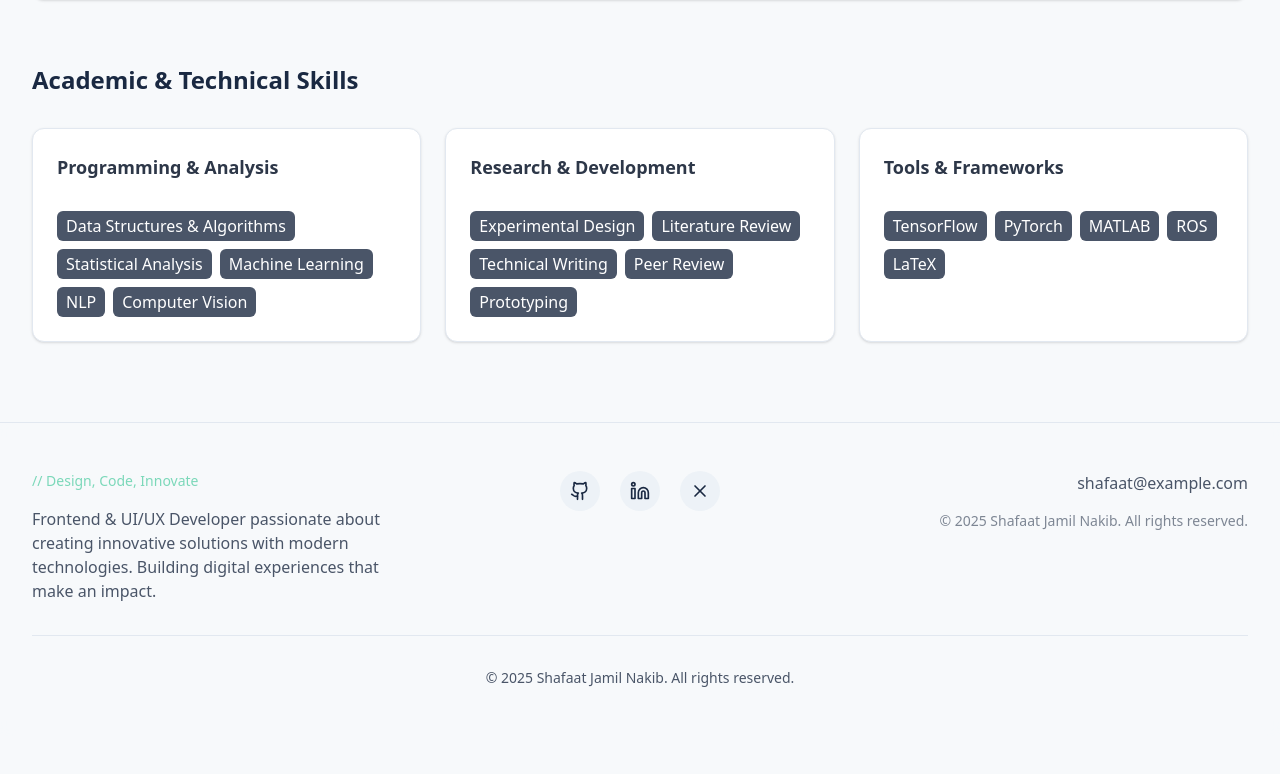
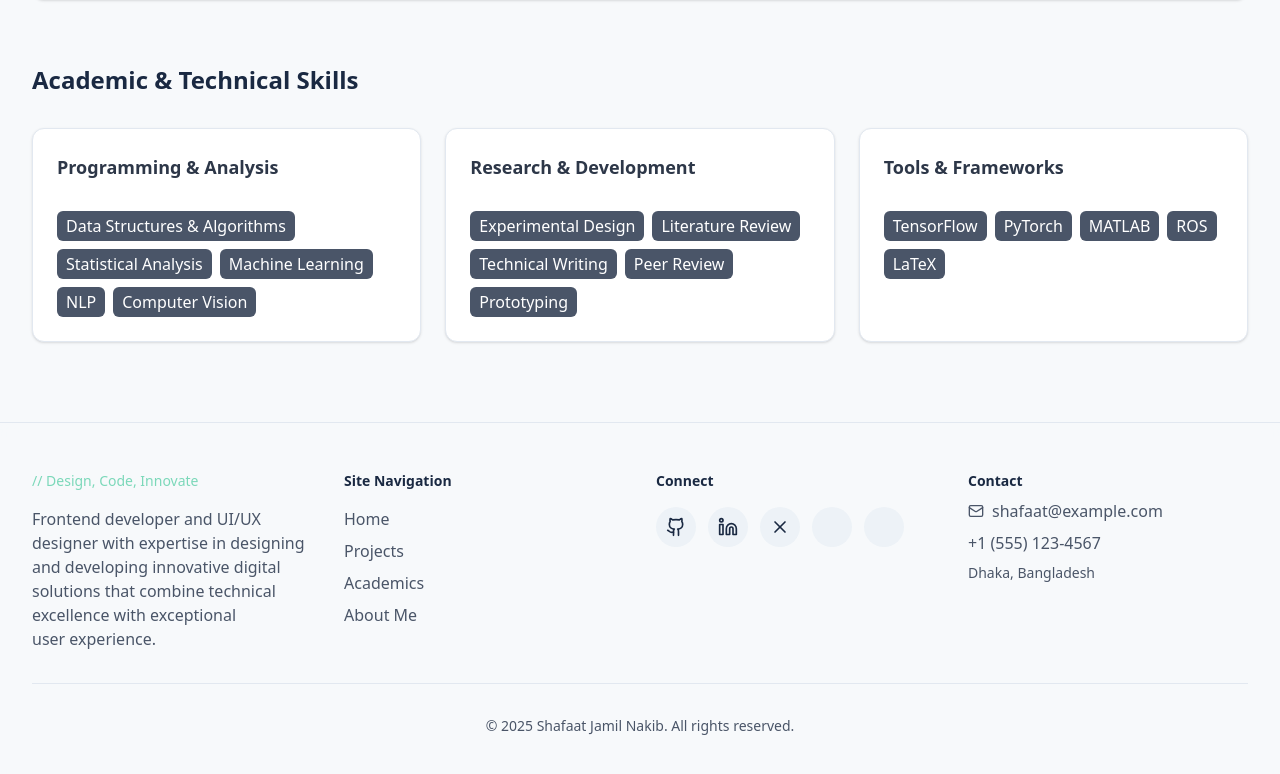
Before and after one commit to sjnakib/portfolio-v3, a Next.js app: page /academic in a window 1280 px wide. Shown: the part 1344-2118 px from the top of the page. Before the commit the page ends 2080 px from the top, so only its background shows below. Built offline with nearby package versions, Linux system fonts and the light colour scheme.

Commit message:
Feature: refactor footer to include dynamic content from site settings and enhance layout with navigation links; removed the about and contact sections from homepage

```diff
--- a/app/page.tsx
+++ b/app/page.tsx
@@ -1,6 +1,4 @@
 import { HeroSection } from "@/components/hero-section"
-import { AboutSection } from "@/components/about-section"
-import { ContactSection } from "@/components/contact-section"
 import { TabbedSection } from "@/components/tabbed-section"
 
 export default function Home() {
@@ -9,8 +7,6 @@ export default function Home() {
       <HeroSection />
       <div>
         <TabbedSection />
-        <AboutSection />
-        <ContactSection />
       </div>
     </main>
   )
--- a/components/footer.tsx
+++ b/components/footer.tsx
@@ -1,71 +1,90 @@
 import Link from "next/link"
 import { Github, Linkedin, Mail, X } from "lucide-react"
+import siteSettings from "@/data/siteSettings.json"
 
 export function Footer() {
   // Get current year for copyright
   const currentYear = new Date().getFullYear()
+  const { owner, social, navigation } = siteSettings
 
   return (
     <footer className="border-t bg-background/90 backdrop-blur-sm">
       <div className="container mx-auto px-4 sm:px-6 lg:px-8 py-12">
-        <div className="grid md:grid-cols-3 gap-8 items-start">
-          {/* Left section */}
+        <div className="grid md:grid-cols-4 gap-8 items-start">
+          {/* Left section - Brand */}
           <div className="space-y-4">
-            <p className="text-sm font-mono text-primary/80">// Design, Code, Innovate</p>
+            <p className="text-sm font-mono text-primary/80">{owner.motto}</p>
             <p className="text-muted-foreground text-pretty">
-              Frontend & UI/UX Developer passionate about creating innovative solutions with modern technologies.
-              Building digital experiences that make an impact.
+              {owner.bio}
             </p>
           </div>
 
-          {/* Center section - Social Links */}
-          <div className="flex justify-center space-x-5">
+          {/* Site Navigation Links */}
+          <div className="space-y-4">
+            <h3 className="text-sm font-semibold">Site Navigation</h3>
+            <nav>
+              <ul className="space-y-2">
+                {navigation.headerLinks.map((link) => (
+                  <li key={link.path}>
                     <Link
-              href="https://github.com/username"
+                      href={link.path}
+                      className="text-muted-foreground hover:text-primary transition-colors duration-300"
+                    >
+                      {link.name}
+                    </Link>
+                  </li>
+                ))}
+              </ul>
+            </nav>
+          </div>
+
+          {/* Social Links */}
+          <div className="space-y-4">
+            <h3 className="text-sm font-semibold">Connect</h3>
+            <div className="flex flex-wrap gap-3">
+              {social.slice(0, 5).map((item) => (
+                <Link
+                  key={item.platform}
+                  href={item.url}
                   className="w-10 h-10 bg-muted hover:bg-primary hover:text-primary-foreground rounded-full flex items-center justify-center transition-all duration-300 hover:scale-110"
-              aria-label="GitHub"
+                  aria-label={item.platform}
                   target="_blank"
                   rel="noopener noreferrer"
                 >
-              <Github className="h-5 w-5" />
+                  {item.icon === "Github" && <Github className="h-5 w-5" />}
+                  {item.icon === "Linkedin" && <Linkedin className="h-5 w-5" />}
+                  {item.icon === "X" && <X className="h-5 w-5" />}
                 </Link>
-            <Link
-              href="https://linkedin.com/in/username"
-              className="w-10 h-10 bg-muted hover:bg-primary hover:text-primary-foreground rounded-full flex items-center justify-center transition-all duration-300 hover:scale-110"
-              aria-label="LinkedIn"
-              target="_blank"
-              rel="noopener noreferrer"
-            >
-              <Linkedin className="h-5 w-5" />
-            </Link>
-            <Link
-              href="https://x.com/username"
-              className="w-10 h-10 bg-muted hover:bg-primary hover:text-primary-foreground rounded-full flex items-center justify-center transition-all duration-300 hover:scale-110"
-              aria-label="X"
-              target="_blank"
-              rel="noopener noreferrer"
-            >
-              <X className="h-5 w-5" />
-            </Link>
+              ))}
+            </div>
           </div>
 
-          {/* Right section - Contact */}
-          <div className="flex flex-col items-start md:items-end">
+          {/* Contact Information */}
+          <div className="flex flex-col space-y-2">
+            <h3 className="text-sm font-semibold">Contact</h3>
             <Link
-              href="mailto:shafaat@example.com"
-              className="text-muted-foreground hover:text-foreground transition-colors duration-300"
+              href={`mailto:${owner.email}`}
+              className="flex items-center text-muted-foreground hover:text-foreground transition-colors duration-300 group"
             >
-              shafaat@example.com
+              <Mail className="h-4 w-4 mr-2 group-hover:text-primary" />
+              {owner.email}
             </Link>
-            <p className="text-sm text-muted-foreground/70 mt-4">
-              &copy; {currentYear} Shafaat Jamil Nakib. All rights reserved.
+            {owner.phone && (
+              <p className="text-muted-foreground">
+                {owner.phone}
               </p>
+            )}
+            {owner.location && (
+              <p className="text-muted-foreground text-sm">
+                {owner.location}
+              </p>
+            )}
           </div>
         </div>
 
         <div className="border-t mt-8 pt-8 text-center">
           <p className="text-sm text-muted-foreground">
-            © {new Date().getFullYear()} Shafaat Jamil Nakib. All rights reserved.
+            © {currentYear} {owner.name}. All rights reserved.
           </p>
         </div>
       </div>
```
Also changed, not shown: 1 other file (tests, documents, lock files or other folders). Lines whose indentation alone changed are shown as unchanged.
